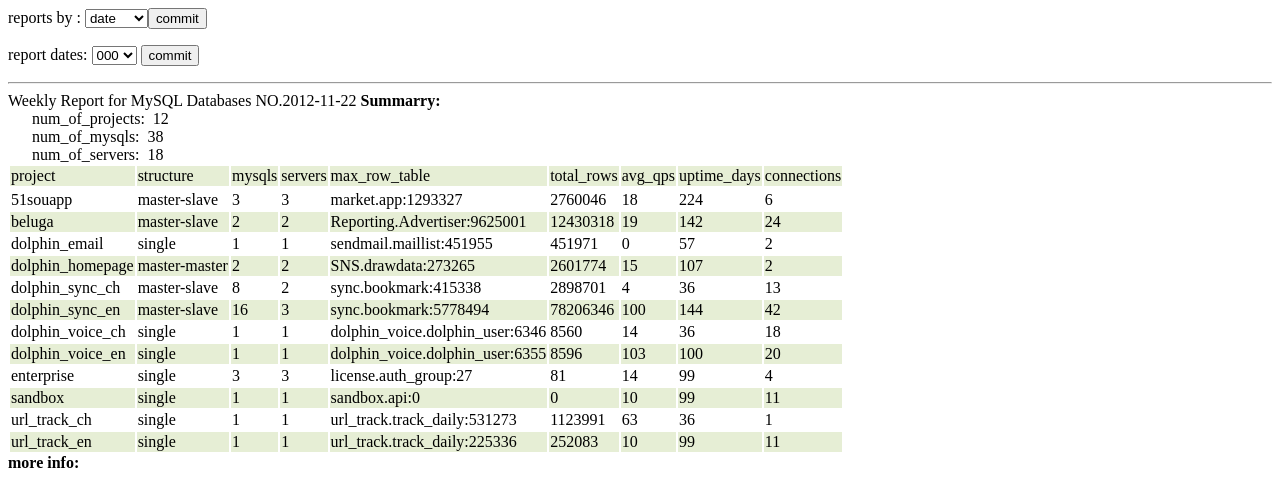
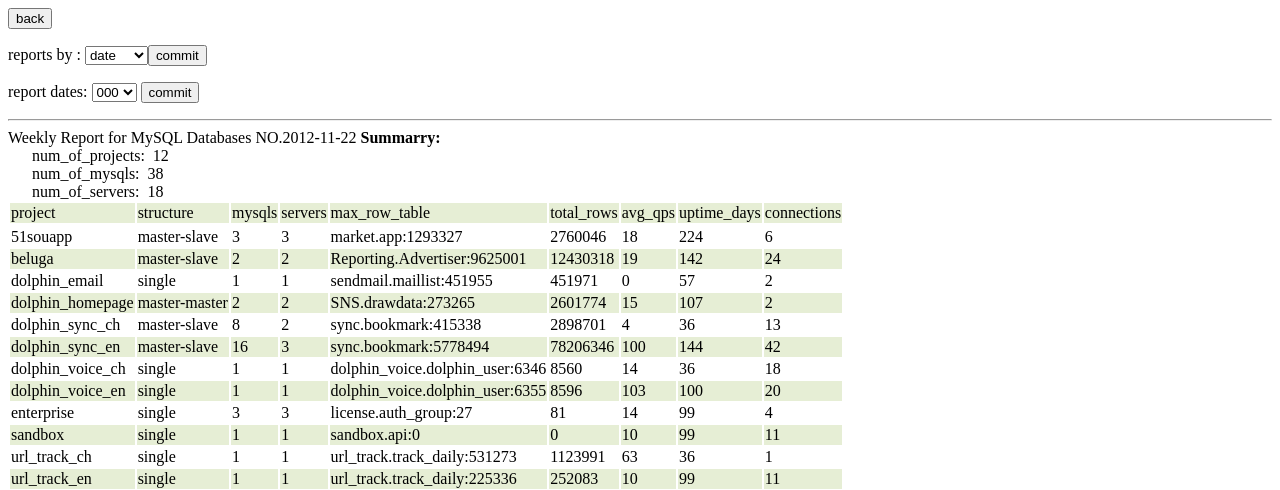
Before and after one commit to xchliu/server_manage, a Django app: template src/templates/report.html in a window 1280 px wide. Shown: the top 490 px of the page. Run offline with Django 3.2, Linux system fonts and the light colour scheme; the template is opened without the code that fills it: most values are stand-ins (such as "Sample title", 1, 10 or a date in 2020).

Commit message:
add back to main page

```diff
--- a/src/report/views.py
+++ b/src/report/views.py
@@ -38,6 +38,10 @@ def week_report(date):
     return conn.fetchOne(sql)
 def html_merge(date):
     report="""<html><title>report</title>
+    <form action='/' method=get>
+        <input type="submit" value="back">
+    </form>
+
     <form action='/report/' method=post>
         <lable>reports by :</lable>
         <select name='type'>
--- a/src/templates/report.html
+++ b/src/templates/report.html
@@ -1,4 +1,8 @@
 <html><title>report</title>
+    <form action='/' method=get>
+        <input type="submit" value="back">
+    </form>
+
     <form action='/report/' method=post>
         <lable>reports by :</lable>
         <select name='type'>
```
Also changed, not shown: 1 other file.
